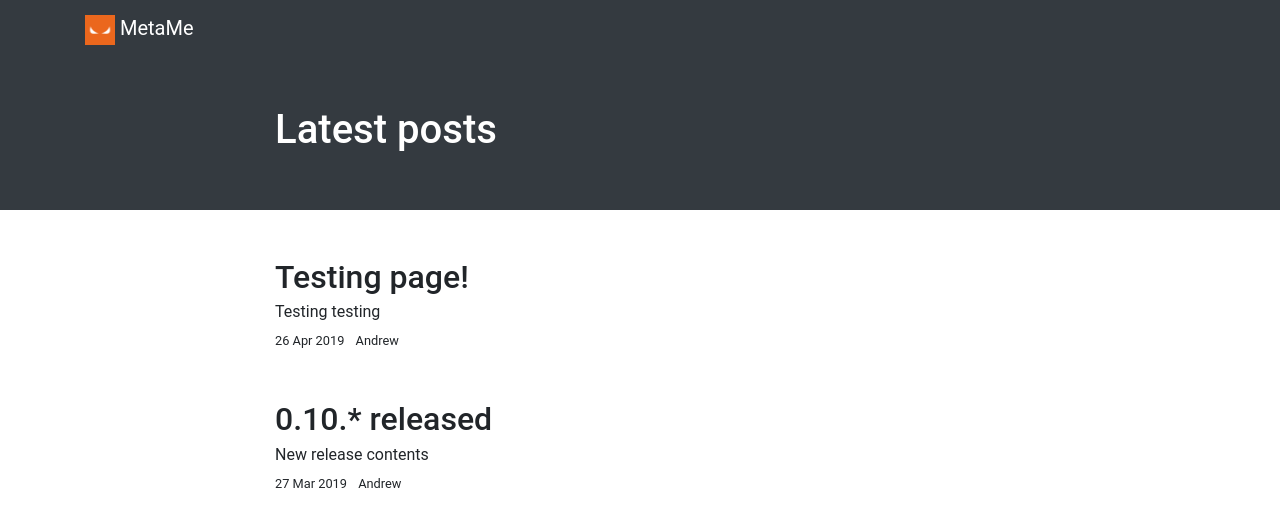
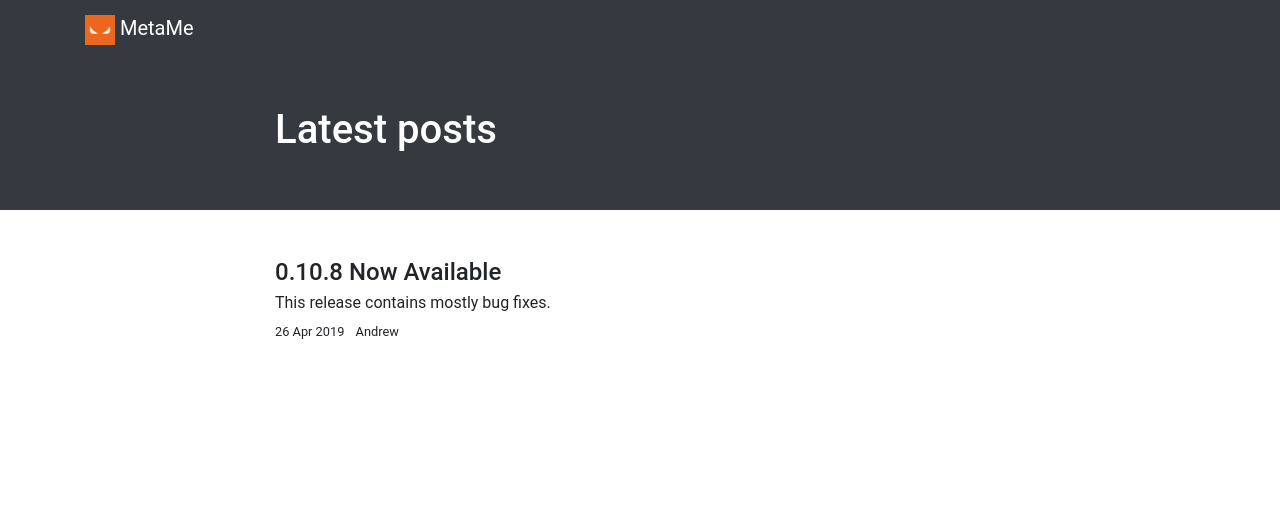
Before and after one commit to meta-me/metame-website, a Jekyll site: the page built from posts.html, in a window 1280 px wide. Shown: the top 527 px of the page. Built offline with Jekyll 4.4.1, drawn with Linux system fonts in a browser that asks for light colours.

Commit message:
Finished writing post

```diff
--- a/_posts/2019-03-27-new-release.md
+++ /dev/null
@@ -1,8 +0,0 @@
----
-layout: blog
-title: '0.10.* released'
-categories: news
-author: Andrew
----
-
-New release contents
--- a/_posts/2019-04-26-testing-page.md
+++ /dev/null
@@ -1,10 +0,0 @@
----
-layout: blog
-title: Testing page!
-categories: test
-author: Andrew
----
-
-Testing testing
-
-MOre testing
--- a/posts.html
+++ b/posts.html
@@ -27,7 +27,7 @@ layout: default
         <div class="col-sm-12 col-lg-10 col-xl-8 text-left">
             {% for post in site.posts %}
             <div class="post my-5">
-                <h2 class="mb-1">
+                <h2 class="h4 mb-1">
                     <a href="{{ post.url }}">{{ post.title }}</a>
                 </h2>
                 {{post.excerpt}}
```
Also changed, not shown: _layouts/blog.html (deleted, +0 -16 lines), _layouts/post.html (added, +32 -0 lines), _posts/2019-04-26-0.10.8-now-available.md (added, +22 -0 lines).
